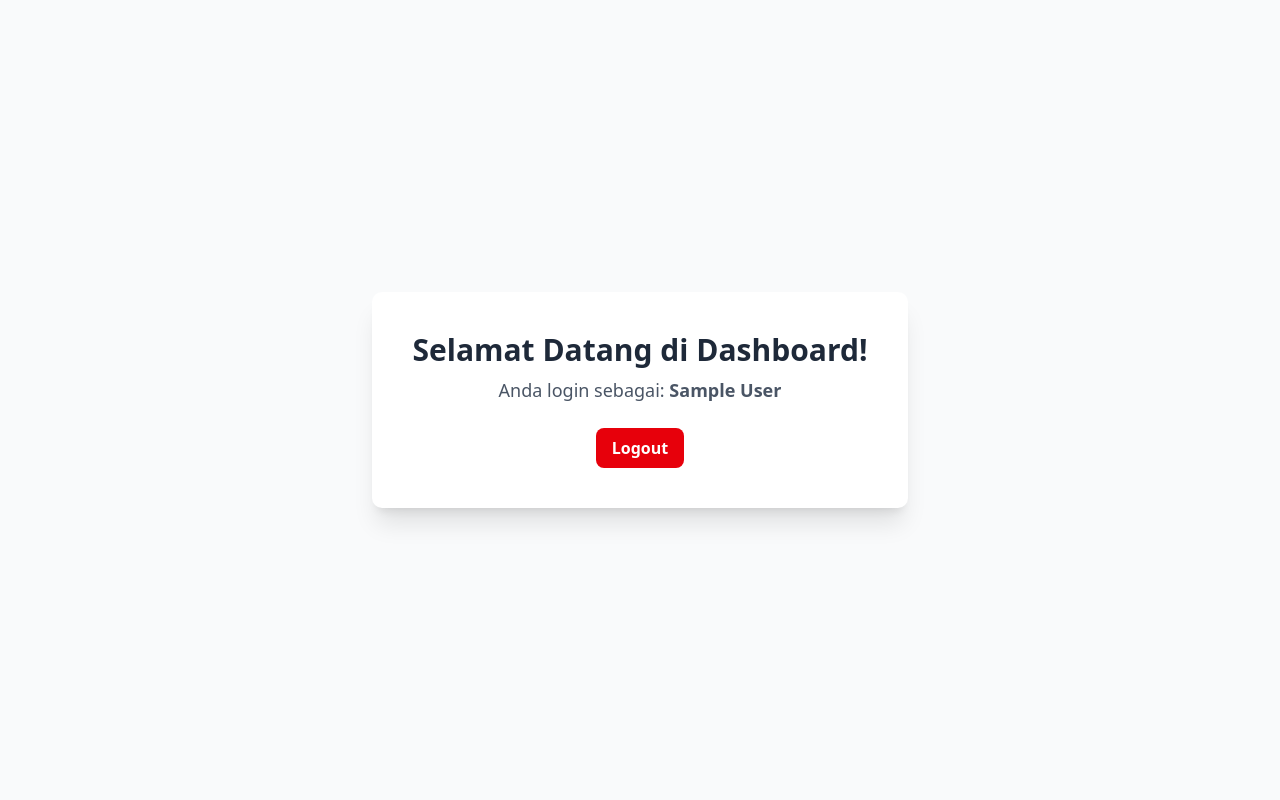
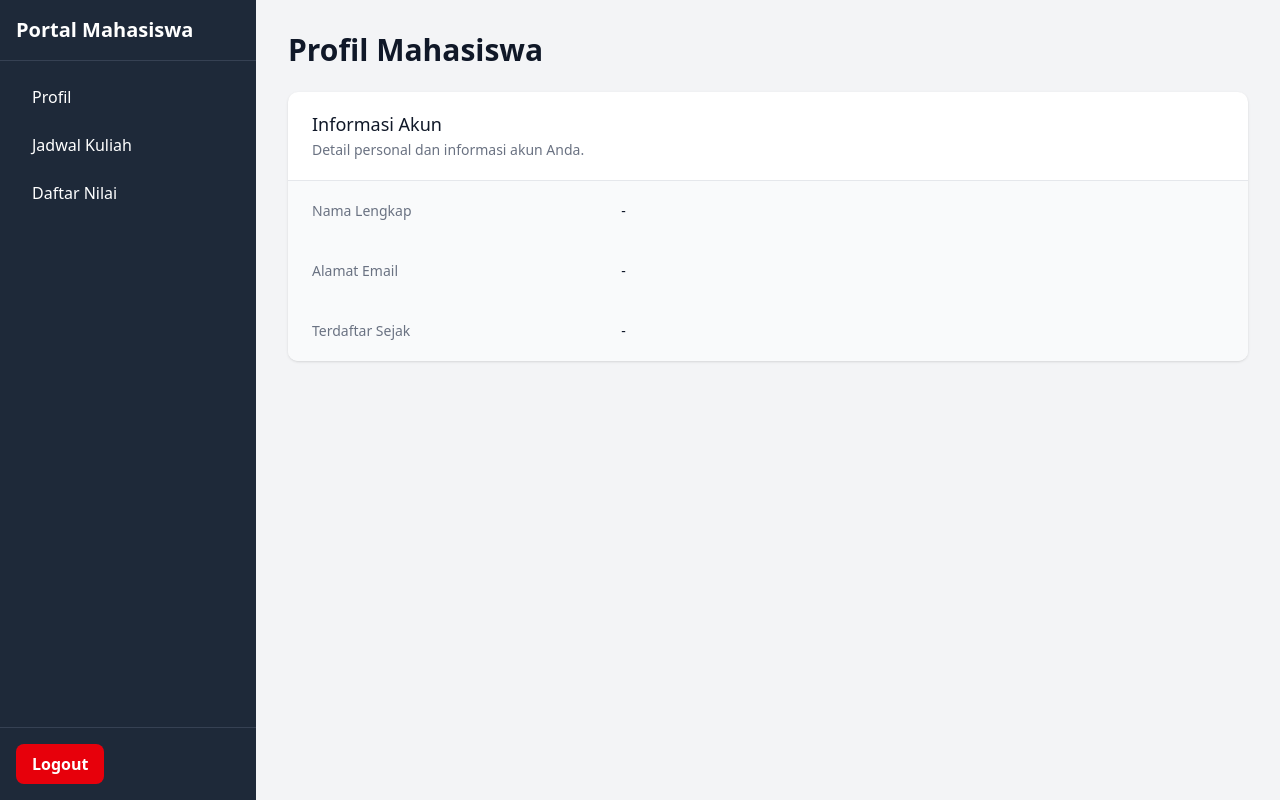
Before and after one commit to betsky2112/portal-mahasiswa, a Next.js app: page /dashboard in a window 1280 px wide. Built offline with nearby package versions, Linux system fonts and the light colour scheme; no server answers; the database is empty; sample sign-in values are in the browser's storage.

Commit message:
Add DashboardLayout and update DashboardPage with user profile information; create JadwalPage and NilaiPage components as placeholders

```diff
--- /dev/null
+++ b/src/app/dashboard/jadwal/page.tsx
@@ -0,0 +1,8 @@
+export default function JadwalPage() {
+    return (
+        <div>
+            <h1 className="text-3xl font-bold text-gray-900">Jadwal Kuliah</h1>
+            <p className="mt-4 text-gray-600">Fitur jadwal kuliah akan dikembangkan di sini.</p>
+        </div>
+    );
+}
--- /dev/null
+++ b/src/app/dashboard/layout.tsx
@@ -0,0 +1,45 @@
+import { getServerSession } from 'next-auth';
+import { authOptions } from '../api/auth/[...nextauth]/route';
+import { redirect } from 'next/navigation';
+import Link from 'next/link';
+import LogoutButton from '@/components/auth/LogoutButton';
+
+export default async function DashboardLayout({ children }: { children: React.ReactNode }) {
+    const session = await getServerSession(authOptions);
+
+    if (!session) {
+        redirect('/login');
+    }
+
+    return (
+        <div className="flex h-screen bg-gray-100">
+            <aside className="w-64 bg-gray-800 text-white flex flex-col">
+                <div className="p-4 border-b border-gray-700">
+                    <h2 className="text-xl font-bold">Portal Mahasiswa</h2>
+                </div>
+                <nav className="flex-1 p-4 space-y-2">
+                    <Link href="/dashboard" className="block px-4 py-2 rounded hover:bg-gray-700">
+                        Profil
+                    </Link>
+                    <Link
+                        href="/dashboard/jadwal"
+                        className="block px-4 py-2 rounded hover:bg-gray-700"
+                    >
+                        Jadwal Kuliah
+                    </Link>
+                    <Link
+                        href="/dashboard/nilai"
+                        className="block px-4 py-2 rounded hover:bg-gray-700"
+                    >
+                        Daftar Nilai
+                    </Link>
+                </nav>
+                <div className="p-4 border-t border-gray-700">
+                    <LogoutButton />
+                </div>
+            </aside>
+
+            <main className="flex-1 p-8 overflow-y-auto">{children}</main>
+        </div>
+    );
+}
--- /dev/null
+++ b/src/app/dashboard/nilai/page.tsx
@@ -0,0 +1,8 @@
+export default function NilaiPage() {
+    return (
+        <div>
+            <h1 className="text-3xl font-bold text-gray-900">Daftar Nilai</h1>
+            <p className="mt-4 text-gray-600">Fitur daftar nilai akan dikembangkan di sini.</p>
+        </div>
+    );
+}
--- a/src/app/dashboard/page.tsx
+++ b/src/app/dashboard/page.tsx
@@ -1,29 +1,40 @@
-// app/dashboard/page.tsx
-
 import { getServerSession } from 'next-auth/next';
 import { authOptions } from '@/app/api/auth/[...nextauth]/route';
-import { redirect } from 'next/navigation';
-import LogoutButton from '@/components/auth/LogoutButton';
+import prisma from '@/lib/prisma';
+import InfoCard from '@/components/ui/InfoCard';
 
 export default async function DashboardPage() {
     const session = await getServerSession(authOptions);
 
-    if (!session) {
-        redirect('/login');
-    }
+    const user = await prisma.user.findUnique({
+        where: {
+            email: session?.user?.email ?? '',
+        },
+    });
 
     return (
-        <div className="flex flex-col items-center justify-center min-h-screen bg-gray-50">
-            <div className="p-10 bg-white rounded-lg shadow-xl text-center">
-                <h1 className="text-3xl font-bold text-gray-800">Selamat Datang di Dashboard!</h1>
-                <p className="mt-2 text-lg text-gray-600">
-                    Anda login sebagai:{' '}
-                    <span className="font-semibold">
-                        {session.user?.name || session.user?.email}
-                    </span>
-                </p>
-                <div className="mt-6">
-                    <LogoutButton />
+        <div>
+            <h1 className="text-3xl font-bold text-gray-900 mb-6">Profil Mahasiswa</h1>
+            <div className="bg-white shadow overflow-hidden sm:rounded-lg">
+                <div className="px-4 py-5 sm:px-6">
+                    <h3 className="text-lg leading-6 font-medium text-gray-900">Informasi Akun</h3>
+                    <p className="mt-1 max-w-2xl text-sm text-gray-500">
+                        Detail personal dan informasi akun Anda.
+                    </p>
+                </div>
+                <div className="border-t border-gray-200">
+                    <dl>
+                        <InfoCard label="Nama Lengkap" value={user?.name} />
+                        <InfoCard label="Alamat Email" value={user?.email} />
+                        <InfoCard
+                            label="Terdaftar Sejak"
+                            value={user?.createdAt.toLocaleDateString('id-ID', {
+                                year: 'numeric',
+                                month: 'long',
+                                day: 'numeric',
+                            })}
+                        />
+                    </dl>
                 </div>
             </div>
         </div>
```
